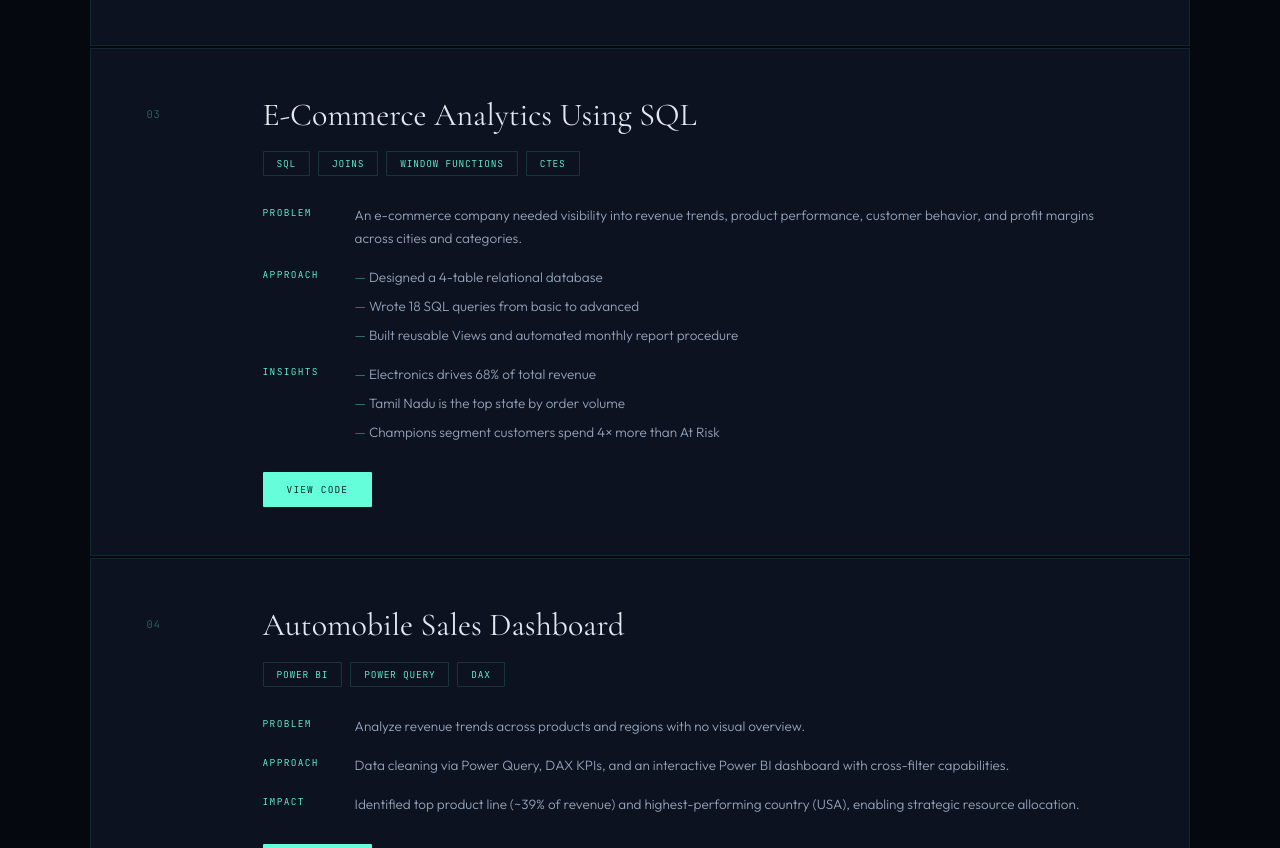
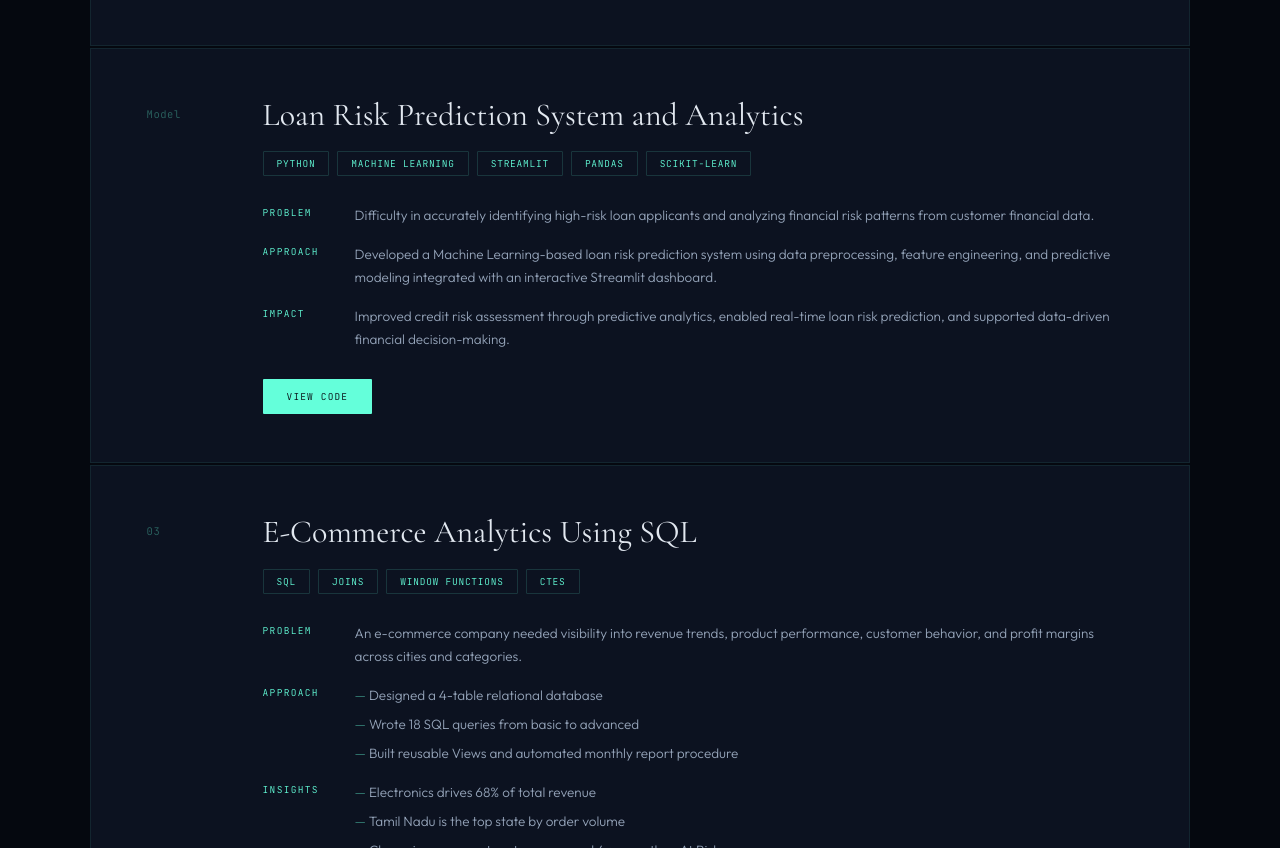
Before and after one commit to Muthamilharasi/muthamilharasi.github.io, a plain HTML site: page index.html in a window 1280 px wide. Shown: the part 4295-5143 px from the top of the page. Drawn offline with nearby package versions, Linux system fonts and the light colour scheme.

Commit message:
Add Loan Risk Prediction System project card
Added a project card for the Loan Risk Prediction System, detailing the problem, approach, and impact of the project.

```diff
--- a/index.html
+++ b/index.html
@@ -783,7 +783,56 @@ footer {
         </div>
       </div>
     </div>
+<div class="proj-card reveal">
+  <div class="proj-inner">
+    <div class="proj-num">Model</div>
 
+    <div>
+
+      <div class="proj-title">Loan Risk Prediction System and Analytics</div>
+
+      <div class="proj-tags">
+        <span class="tag">Python</span>
+        <span class="tag">Machine Learning</span>
+        <span class="tag">Streamlit</span>
+        <span class="tag">Pandas</span>
+        <span class="tag">Scikit-learn</span>
+      </div>
+
+      <div class="proj-details">
+
+        <div class="detail-row">
+          <span class="detail-key">Problem</span>
+          <span class="detail-val">
+            Difficulty in accurately identifying high-risk loan applicants and analyzing financial risk patterns from customer financial data.
+          </span>
+        </div>
+
+        <div class="detail-row">
+          <span class="detail-key">Approach</span>
+          <span class="detail-val">
+            Developed a Machine Learning-based loan risk prediction system using data preprocessing, feature engineering, and predictive modeling integrated with an interactive Streamlit dashboard.
+          </span>
+        </div>
+
+        <div class="detail-row">
+          <span class="detail-key">Impact</span>
+          <span class="detail-val">
+            Improved credit risk assessment through predictive analytics, enabled real-time loan risk prediction, and supported data-driven financial decision-making.
+          </span>
+        </div>
+
+      </div>
+
+      <div class="proj-actions">
+        <a href="https://github.com/Muthamilharasi/Loan-Risk-Prediction-System-and-Analytics-" target="_blank" class="p-btn solid">
+          View Code
+        </a>
+      </div>
+
+    </div>
+  </div>
+</div>
     <div class="proj-card reveal">
       <div class="proj-inner">
         <div class="proj-num">03</div>
```
